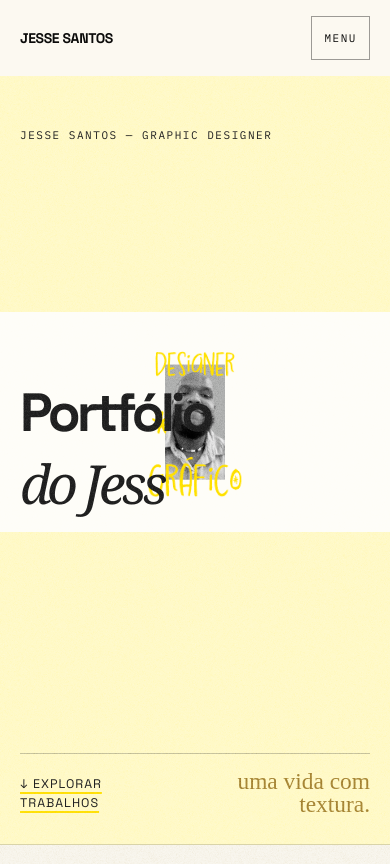
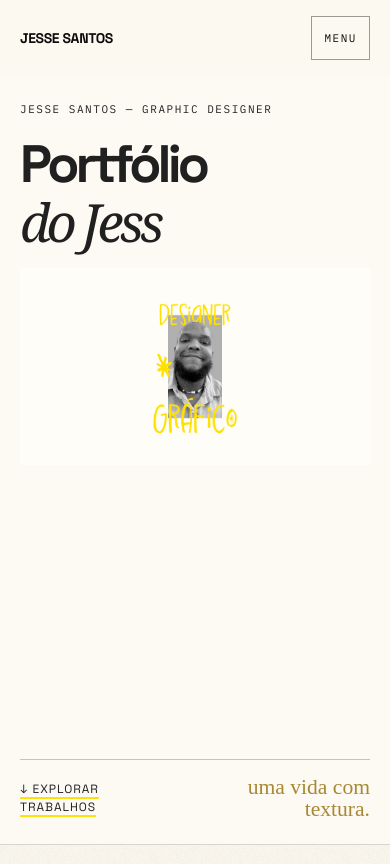
Before and after one commit to jessdesigner21/jesse-santos-portfolio, a Next.js app in the folder jesse-santos/: page / in a window 390 px wide. Shown: the top 864 px of the page. Built offline with nearby package versions, Linux system fonts and the light colour scheme; a web font is replaced by a local one.

Commit message:
Remover sobreposição acinzentada e alinhar paleta mobile ao desktop

```diff
--- a/jesse-santos/app/globals.css
+++ b/jesse-santos/app/globals.css
@@ -697,43 +697,40 @@ body {
 
 .mobile-hero {
   position: relative;
+  min-height: 100svh;
+  background: #fcfaf3;
+  color: #202020;
+}
+
+.mobile-hero-content {
   display: flex;
   min-height: 100svh;
   flex-direction: column;
-  overflow: hidden;
-  isolation: isolate;
-  background: #fff9c7;
-}
-
-.mobile-hero-art {
-  position: absolute;
-  z-index: -1;
-  inset: 0;
-  width: 100%;
-  height: 100%;
-}
-
-.mobile-hero-content {
-  position: relative;
-  display: flex;
-  min-height: 100svh;
-  flex-direction: column;
-  justify-content: space-between;
-  gap: 2rem;
-  padding: clamp(6rem, 15vh, 8rem) 1.25rem 1.75rem;
+  gap: clamp(1rem, 2.5svh, 2rem);
+  padding: clamp(5.5rem, 12svh, 7rem) 1.25rem 1.5rem;
 }
 
 .mobile-hero-title {
-  max-width: 90%;
-  font-size: clamp(3.25rem, 13.8vw, 6.2rem);
+  font-family: var(--font-grotesk);
+  max-width: 100%;
+  font-size: clamp(3.2rem, 13.5vw, 5.6rem);
   font-weight: 700;
   letter-spacing: -0.075em;
-  line-height: 0.92;
+  line-height: 0.95;
 }
 
 .mobile-hero-title span {
   display: block;
-  margin-top: 0.4em;
+  margin-top: 0.16em;
+}
+
+.mobile-hero-art {
+  position: relative;
+  flex: none;
+  width: 100%;
+  aspect-ratio: 16 / 9;
+  overflow: hidden;
+  background: #fcfaf3;
 }
 
 .mobile-hero-bottom {
@@ -741,6 +738,7 @@ body {
   align-items: end;
   justify-content: space-between;
   gap: 1rem;
+  margin-top: auto;
   border-top: 1px solid #20202040;
   padding-top: 1rem;
 }
@@ -749,15 +747,15 @@ body {
   display: inline-flex;
   min-height: 44px;
   align-items: center;
-  font-size: 0.78rem;
+  font-size: 0.75rem;
   text-transform: uppercase;
   letter-spacing: 0.08em;
 }
 
 .mobile-hero-signature {
-  max-width: 55%;
-  font-size: clamp(1.4rem, 6vw, 2rem);
-  line-height: 0.98;
+  max-width: 52%;
+  font-size: clamp(1.35rem, 5.5vw, 2rem);
+  line-height: 1.03;
   text-align: right;
 }
 
@@ -770,6 +768,11 @@ body {
 @media (max-width: 47.999rem) {
   #inicio {
     min-height: 100svh;
+    background: #fcfaf3;
+  }
+
+  #inicio.hero-grain::after {
+    display: none;
   }
 
   .work-cutout-paper,
```
